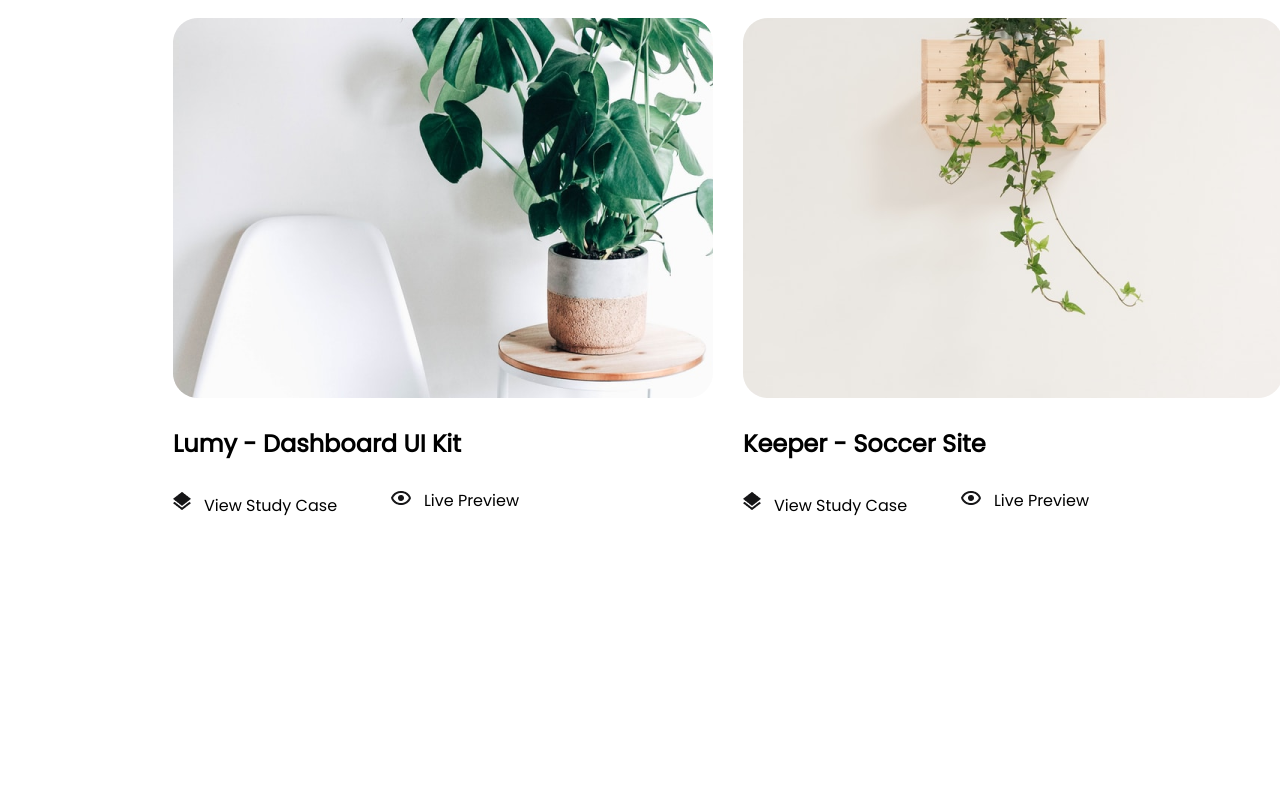
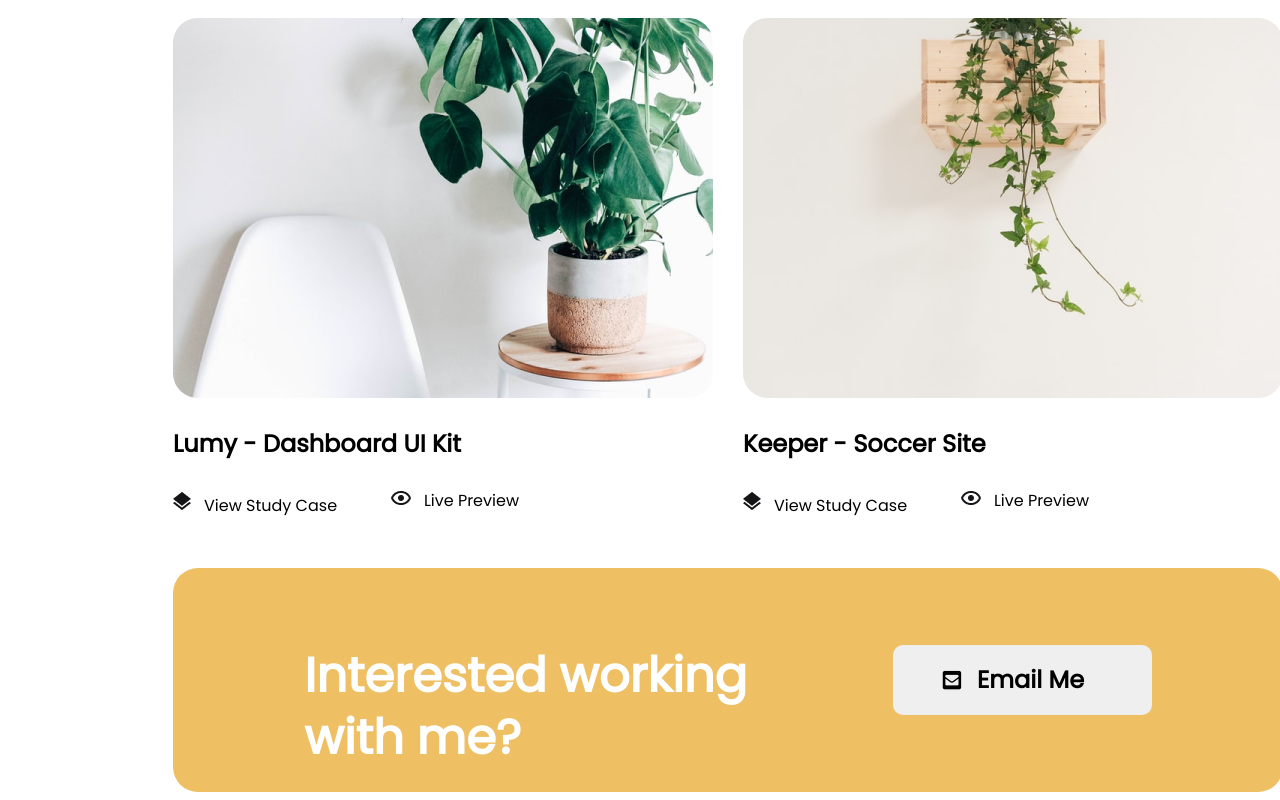
Before and after one commit to Gaurav4code/Project_Section_React, a React (Create React App) app: page / in a window 1280 px wide. Shown: the part 904-1704 px from the top of the page. Before the commit the page ends 1430 px from the top, so only its background shows below. Built offline with nearby package versions, Linux system fonts and the light colour scheme.

Commit message:
Cta Section Added

```diff
--- a/src/App.js
+++ b/src/App.js
@@ -2,12 +2,14 @@ import "./styles.css";
 import Nav from "../src/components/Nav";
 import { Header } from "../src/components/Header";
 import { Cards } from "./components/Cards";
+import { Cta } from "./components/Cta";
 export default function App() {
   return (
     <div className="App">
       <Nav />
       <Header />
       <Cards />
+      <Cta />
     </div>
   );
 }
--- /dev/null
+++ b/src/components/Cta.js
@@ -0,0 +1,67 @@
+import styled from "styled-components";
+
+export const Cta = () => {
+  return (
+    <Container>
+      <Text>
+        Interested working
+        <br />
+        with me?
+      </Text>
+      <Button>
+        <i class="fas fa-envelope-square" />
+        Email Me
+      </Button>
+    </Container>
+  );
+};
+
+const Container = styled.div`
+  height: 224px;
+  width: 1110px;
+  display: flex;
+  justify-content: space-evenly;
+  border-radius: 25px;
+
+  margin-top: 50px;
+
+  margin-left: 165px;
+  margin-right: 165px;
+  background: #eebf63;
+`;
+
+const Text = styled.h1`
+  font-family: Poppins;
+  font-size: 48px;
+  font-style: normal;
+  font-weight: 600;
+  line-height: 62px;
+  letter-spacing: 0em;
+  text-align: left;
+  height: 124px;
+  width: 457px;
+
+  padding-top: 45px;
+
+  color: white;
+`;
+const Button = styled.button`
+  height: 70px;
+  width: 259px;
+  left: 941px;
+  margin-top: 77px;
+  border: none;
+  border-radius: 10px;
+  font-family: Poppins;
+  font-size: 24px;
+  font-style: normal;
+  font-weight: 600;
+  line-height: 36px;
+  letter-spacing: 0px;
+  text-align: left;
+  padding: 0 50px;
+  i {
+    font-size: 21px;
+    margin-right: 16px;
+  }
+`;
```
